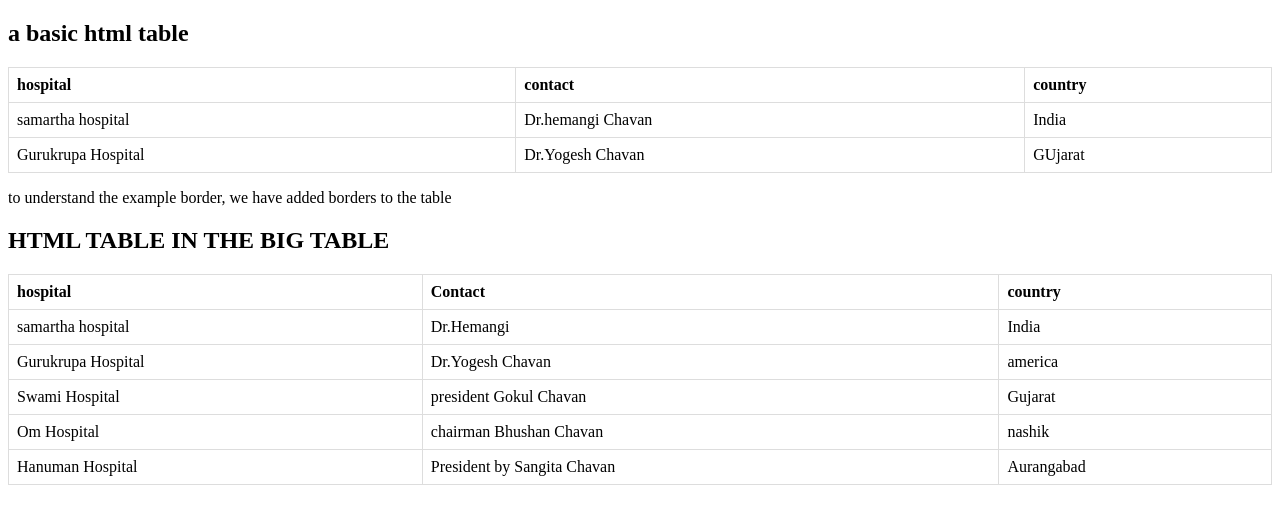
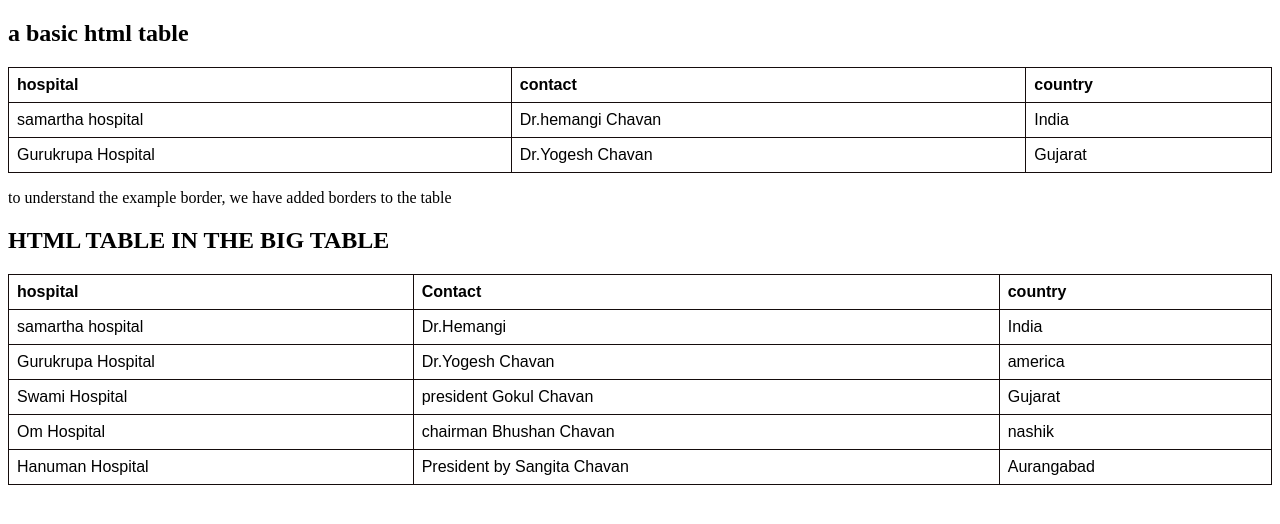
Before and after one commit to Shubhangichavan42/deep_Learning, a plain HTML site: page table.html in a window 1280 px wide. Drawn offline with Linux system fonts and the light colour scheme.

Commit message:
Add files via upload

```diff
--- a/table.html
+++ b/table.html
@@ -7,7 +7,7 @@
 </head>
   <style>
       th,td {
-         border: 1px solid black;
+         border: 1px solid rgb(193, 136, 136);
 }
 </style>
 <body>
@@ -29,7 +29,7 @@
    <tr>
     <td>Gurukrupa Hospital</td>
     <td>Dr.Yogesh Chavan</td>
-    <td>GUjarat</td>
+    <td>Gujarat</td>
    </tr>
 </table>
 
@@ -53,12 +53,12 @@
 
 <style>
      table {
-        font font-family: arial,sans-serif ;
+        font-family: arial,sans-serif ;
         border-collapse:collapse;
         width: 100%;
      }
         td,th{
-            border:1px solid #dddddd;
+            border:1px solid #150c0c;
             text-align:left;
             padding: 8px;
 
```
